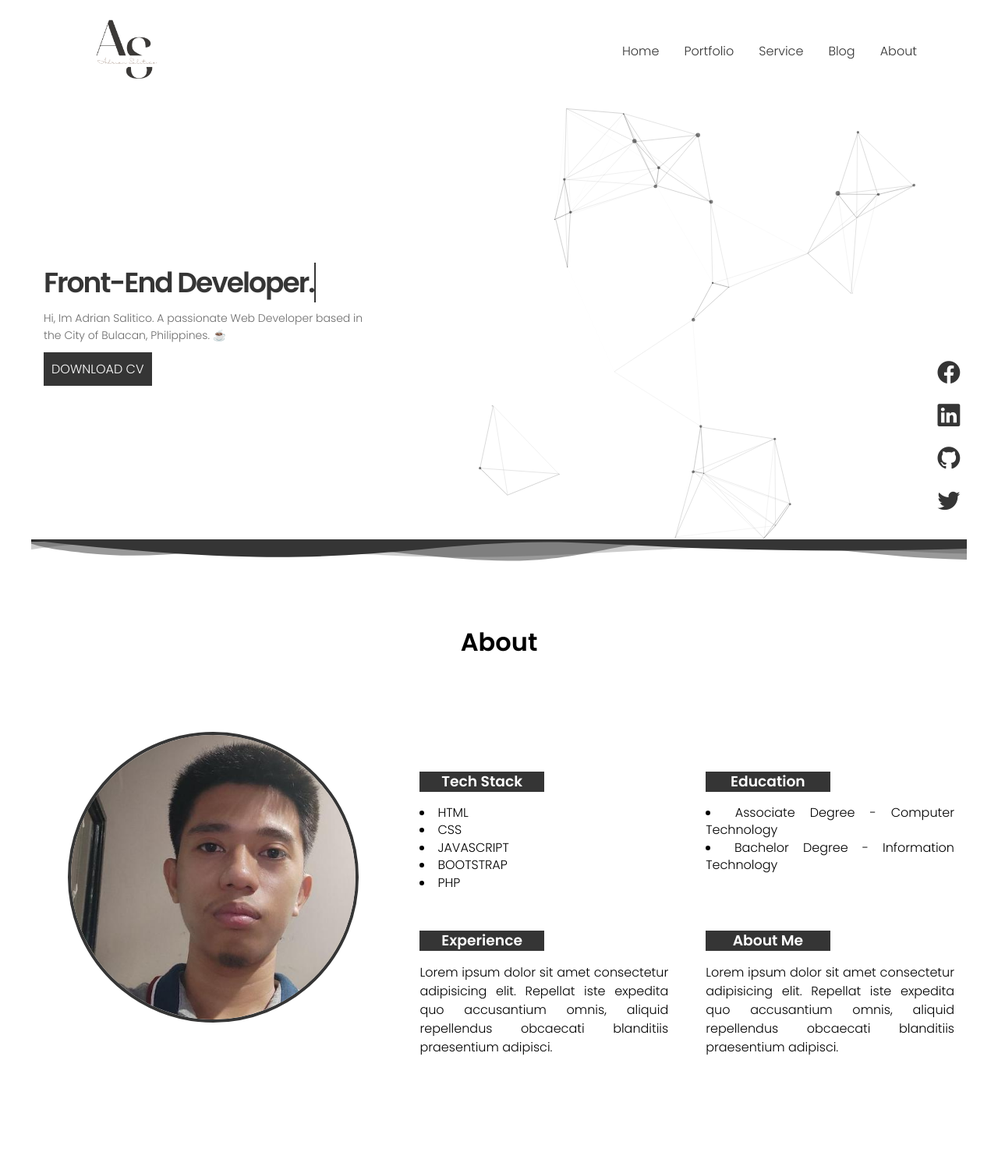
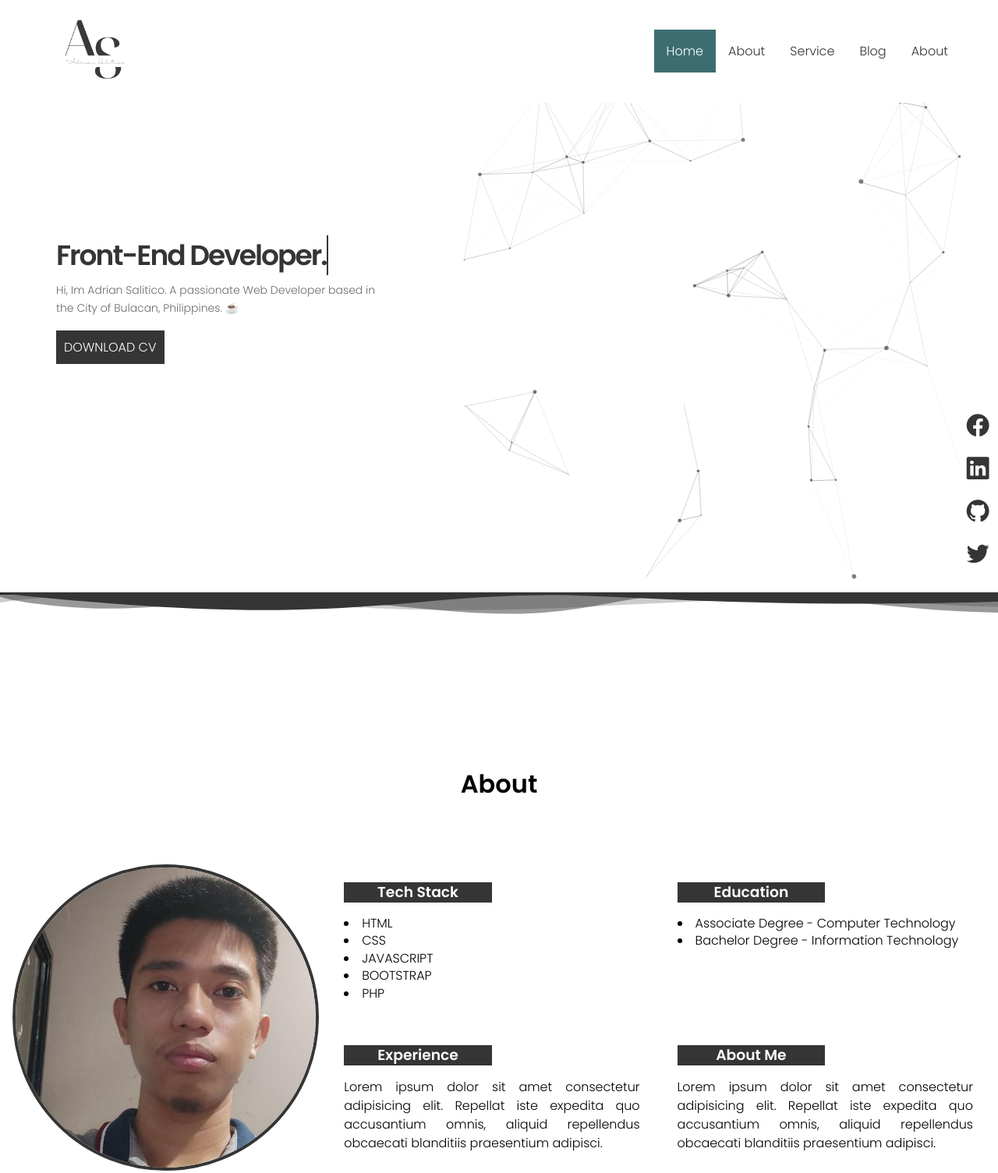
Before and after one commit to Frogerall/Another-Exercise, a plain HTML site: page index.html in a window 1280 px wide. Shown: the whole page at 78% size. Before the commit the page ends 1431 px from the top, so only its background shows below. Drawn offline with nearby package versions, Linux system fonts and the light colour scheme.

Commit message:
added the active link class & functionalities

```diff
--- a/index.html
+++ b/index.html
@@ -27,8 +27,10 @@
             <i class="bi bi-x-square"></i>
           </div>
           <ul class="nav-list">
-            <li class="nav-link"><a href="#nav-link">Home</a></li>
-            <li class="nav-link"><a href="#nav-link">Portfolio</a></li>
+            <li class="nav-link">
+              <a href="#nav-link" class="active">Home</a>
+            </li>
+            <li class="nav-link"><a href="#nav-link">About</a></li>
             <li class="nav-link"><a href="#nav-link">Service</a></li>
             <li class="nav-link"><a href="#nav-link">Blog</a></li>
             <li class="nav-link"><a href="#nav-link">About</a></li>
@@ -37,7 +39,7 @@
       </nav>
     </header>
     <main>
-      <section class="hero">
+      <section class="hero" id="section-1">
         <div id="particles-js"></div>
         <div class="social">
           <a href="https://facebook.com/nairda4">
@@ -51,6 +53,7 @@
             ><i class="bi-twitter"> </i
           ></a>
         </div>
+        <div class="hero-content">
           <div class="heading">
             <h1>
               <a
@@ -68,6 +71,7 @@
             of Bulacan, Philippines. ☕
           </p>
           <span class="line-text"><a href="">DOWNLOAD CV</a></span>
+        </div>
       </section>
       <div class="horizontal-line">
         <div class="divider">
@@ -94,8 +98,9 @@
           </svg>
         </div>
       </div>
-      <section class="about">
+      <section class="about" id="section-2">
         <h1>About</h1>
+
         <div class="row">
           <div class="container-image">
             <a class="img-wrap" href="#">
--- a/script.js
+++ b/script.js
@@ -1,7 +1,6 @@
 let navBar = document.querySelector(".nav-menu");
 let menuToggle = document.querySelector(".nav-toggler");
 let hide = document.querySelector(".hide");
-
 function handleOutsideClick(event) {
   if (navBar.classList.contains("open") && !navBar.contains(event.target)) {
     navBar.classList.remove("open");
@@ -17,7 +16,6 @@ menuToggle.addEventListener("click", (event) => {
     document.body.removeEventListener("click", handleOutsideClick);
   }
 });
-
 hide.addEventListener("click", (event) => {
   event.stopPropagation(); // Prevent the click event from reaching the body
   navBar.classList.remove("open");
@@ -33,7 +31,6 @@ var TxtType = function (el, toRotate, period) {
   this.tick();
   this.isDeleting = false;
 };
-
 TxtType.prototype.tick = function () {
   var i = this.loopNum % this.toRotate.length;
   var fullTxt = this.toRotate[i];
@@ -66,7 +63,6 @@ TxtType.prototype.tick = function () {
     that.tick();
   }, delta);
 };
-
 window.onload = function () {
   var elements = document.getElementsByClassName("typewrite");
   for (var i = 0; i < elements.length; i++) {
@@ -138,3 +134,26 @@ particlesJS("particles-js", {
   },
   retina_detect: true,
 });
+// Active Link
+function isSectionInView(section) {
+  const sectionOffsetTop = section.offsetTop;
+  const sectionVisibleHeight = section.clientHeight;
+  const scrollY = window.scrollY;
+  return (
+    scrollY >= sectionOffsetTop &&
+    scrollY < sectionOffsetTop + sectionVisibleHeight
+  );
+}
+function updateActiveNavigationLinks() {
+  const sections = document.querySelectorAll("section");
+  const navLinks = document.querySelectorAll("nav ul li a");
+
+  sections.forEach((section, index) => {
+    if (isSectionInView(section)) {
+      navLinks[index].classList.add("active");
+    } else {
+      navLinks[index].classList.remove("active");
+    }
+  });
+}
+document.addEventListener("scroll", updateActiveNavigationLinks);
--- a/style.css
+++ b/style.css
@@ -13,7 +13,7 @@
   --accent: #3c6e71;
 }
 body {
-  max-width: 1200px;
+  max-width: 1920px;
   margin: 0 auto;
 }
 .navbar {
@@ -21,21 +21,24 @@ body {
   justify-content: space-between;
   align-items: center;
   background-color: var(--neutral);
-  padding: 0 0.5em 0 0;
+  padding: 0 1em 0 0;
+  position: fixed;
+  z-index: 1;
+  width: 100vw;
 }
 .nav-brand {
   max-width: 100%;
   width: 150px;
   height: 100px;
   background: url("images/logo-bg.png") no-repeat center center/cover;
-  transition: all 0.3s ease;
+  transition: all 0.5s ease-in-out;
 }
 .nav-brand img {
   max-width: 100%;
   height: auto;
 }
 .nav-brand:hover {
-  transform: translateX(10%);
+  transform: rotate(360deg);
 }
 .nav-toggler i {
   color: var(--primary);
@@ -94,13 +97,18 @@ body {
   opacity: 0.8;
 }
 .hero {
-  padding: 0 1em;
-  height: 70vh;
+  height: 95vh;
   display: flex;
   flex-direction: column;
   justify-content: center;
+  gap: 0.8em;
+  position: relative;
+}
+.hero-content {
+  display: flex;
+  flex-direction: column;
   gap: 0.5em;
-  position: relative;
+  padding-left: 1em;
 }
 #particles-js {
   position: absolute;
@@ -114,7 +122,7 @@ body {
 .social {
   position: absolute;
   bottom: 1em;
-  right: 0.3em;
+  right: 0.4em;
   font-size: x-large;
   display: flex;
   flex-direction: column;
@@ -144,7 +152,7 @@ body {
   font-size: 14px;
   color: rgb(107, 107, 107);
   line-height: 1.6;
-  margin-bottom: 1em;
+  margin-bottom: 1.5em;
 }
 .line-text a {
   background-color: var(--primary);
@@ -167,15 +175,15 @@ body {
   justify-content: center;
 }
 .about {
-  max-width: 100%;
+  margin-top: 5em;
+  max-width: fit-content;
+  gap: 2.5em;
+  padding: 1em;
   display: flex;
-  margin: 3em 0;
-  gap: 2em;
   flex-direction: column;
   justify-content: center;
   align-items: center;
   background-color: var(--neutral);
-  position: relative;
 }
 .about h1 {
   font-size: 2em;
@@ -185,12 +193,11 @@ body {
   width: 100%;
   height: 100%;
   display: flex;
-  justify-content: center;
-  align-items: center;
+  align-items: flex-start;
 }
 .img-wrap img {
   height: auto;
-  width: 80%;
+  width: 100%;
   border-radius: 100%;
   max-width: 100%;
   border: 4px solid var(--primary);
@@ -214,8 +221,7 @@ body {
   flex-direction: column;
   gap: 1em;
   text-align: justify;
-  align-self: center;
-  width: 350px;
+  align-self: stretch;
   height: 50%;
   padding: 1em;
 }
@@ -254,6 +260,9 @@ body {
     width: calc(116% + 1.3px);
     height: 25px;
   }
+  .hero-content {
+    padding-left: 3.3em;
+  }
 }
 @media (min-width: 920px) {
   .navbar {
@@ -285,6 +294,10 @@ body {
     background-color: var(--accent);
     color: var(--neutral);
   }
+  .nav-link a.active {
+    background-color: var(--accent);
+    color: var(--neutral);
+  }
   .nav-toggler {
     display: none;
   }
@@ -301,11 +314,11 @@ body {
     flex-direction: row;
   }
   .about {
-    height: 80vh;
+    height: 100vh;
     gap: 5em;
   }
   .about-info {
-    width: 60%;
+    width: 80%;
   }
   .col h3 {
     width: 50%;
@@ -313,4 +326,8 @@ body {
   .col {
     width: 50%;
   }
+  .hero-content {
+    max-width: fit-content;
+    padding-left: 4.5em;
+  }
 }
```
Also changed, not shown: Untitled.png (added). Lines whose indentation alone changed are shown as unchanged.
